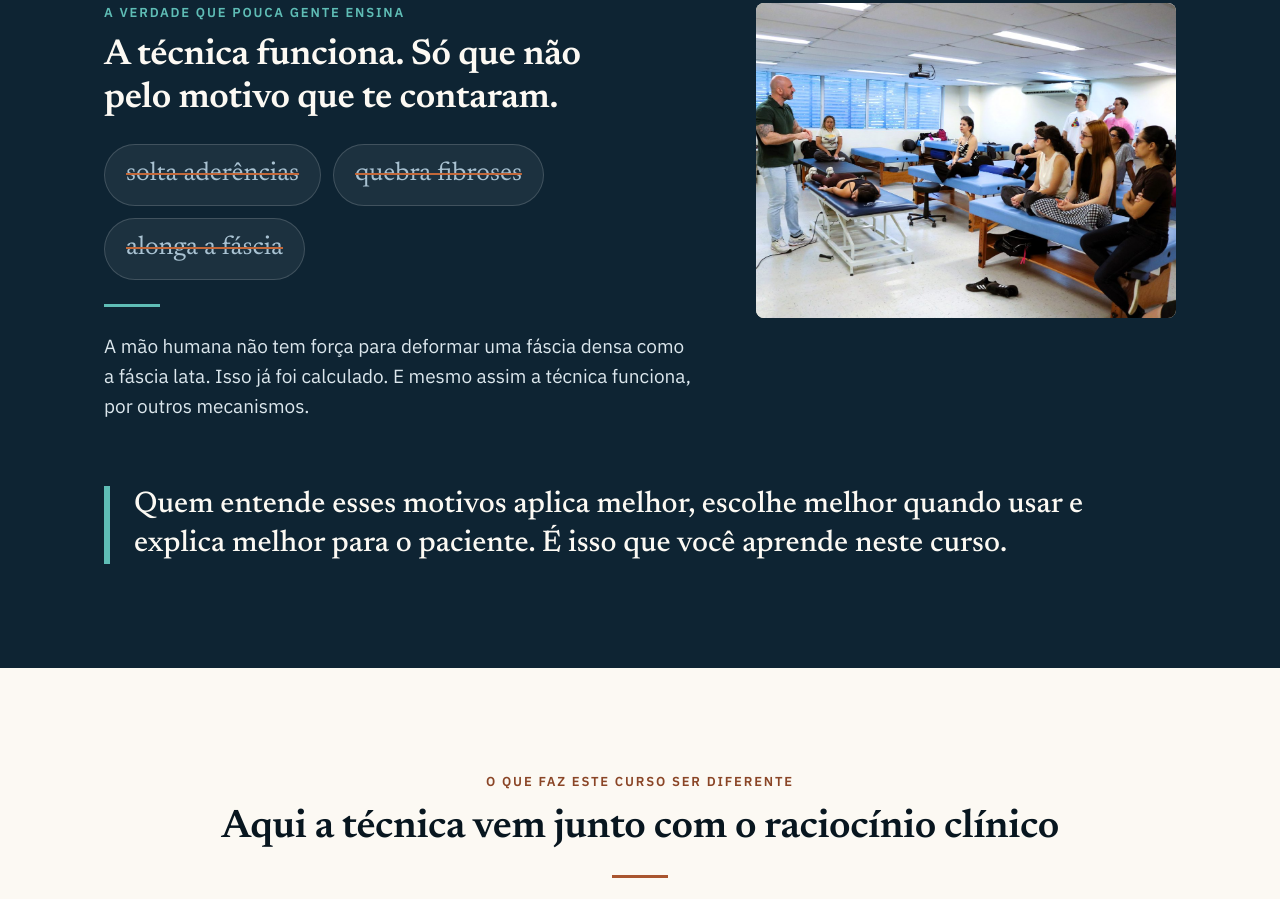
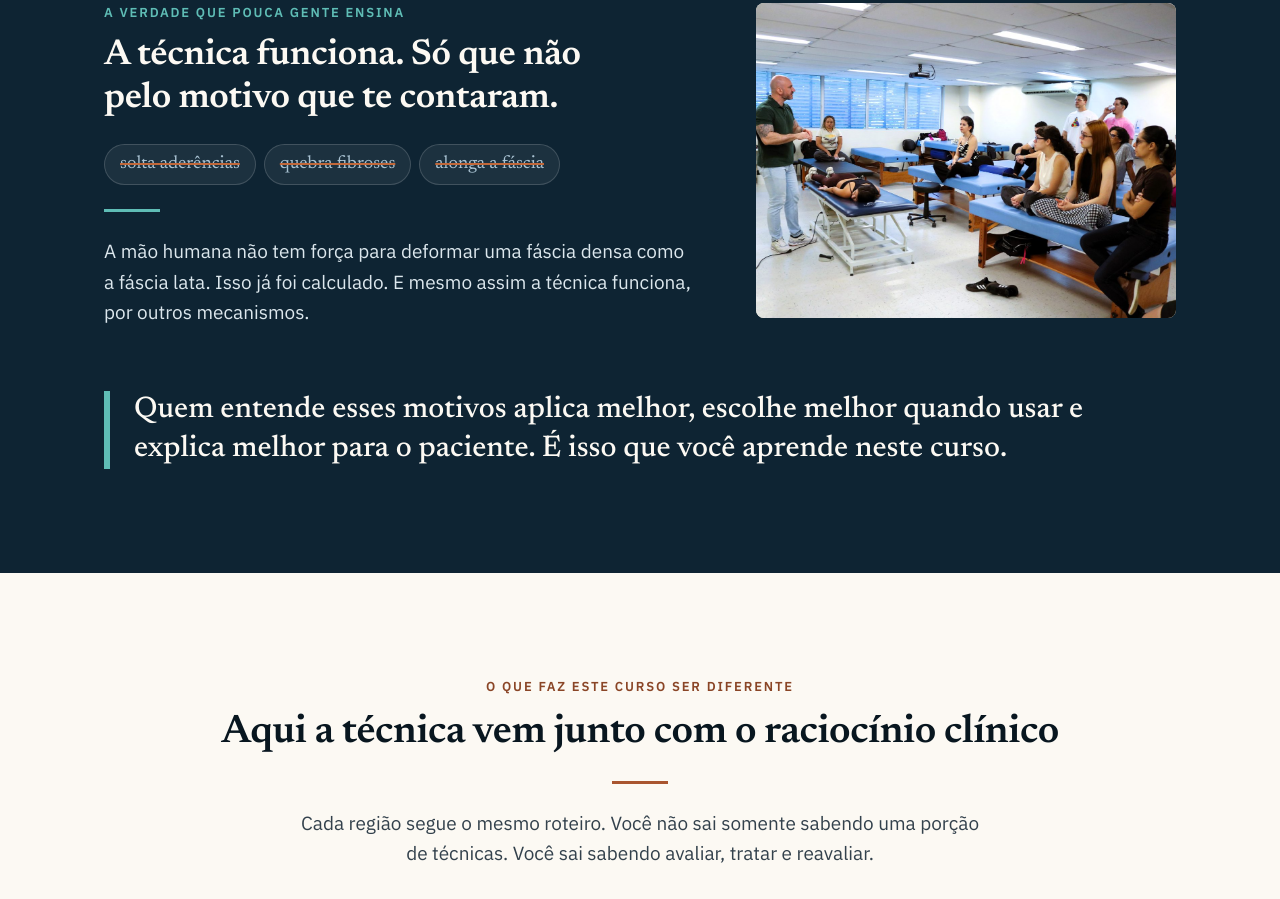
Before and after one commit to marcelofurlanfisio/curso_liberacao_miofascial, a plain HTML site: page index.html in a window 1280 px wide. Shown: the part 995-1894 px from the top of the page. Drawn offline with Linux system fonts and the light colour scheme; no server answers.

Commit message:
Reduz o tamanho das etiquetas dos mitos na seção A verdade
Co-Authored-By: Claude Opus 5.5 <noreply@anthropic.com>
Claude-Session: https://claude.ai/code/session_01VpYV5u8QdYCEjvzDgcf7MR

```diff
--- a/index.html
+++ b/index.html
@@ -360,7 +360,8 @@ footer .metaline a{color:var(--text-link)}
 @media (min-width:960px){.truth-grid{grid-template-columns:7fr 5fr;gap:var(--sp-11)}}
 .truth h2{font-size:clamp(28px,3.6vw,var(--fs-h2));margin-top:var(--sp-3);max-width:24ch}
 .truth .myths{margin-top:var(--sp-6)}
-.truth .myths span{background:rgba(255,255,255,.06);color:var(--c-navy-200);box-shadow:inset 0 0 0 1px rgba(255,255,255,.16);text-decoration-color:var(--c-clay-500)}
+.truth .myths{gap:var(--sp-2)}
+.truth .myths span{background:rgba(255,255,255,.06);color:var(--c-navy-200);box-shadow:inset 0 0 0 1px rgba(255,255,255,.16);text-decoration-color:var(--c-clay-500);font-size:clamp(16px,1.5vw,18px);padding:6px 16px;text-decoration-thickness:1.5px}
 .truth-p{font-size:var(--fs-body-lg);max-width:60ch}
 .truth .big-quote{font-size:clamp(22px,2.6vw,30px)}
 .truth-quote{grid-column:1/-1;max-width:none;margin-top:0}
```
